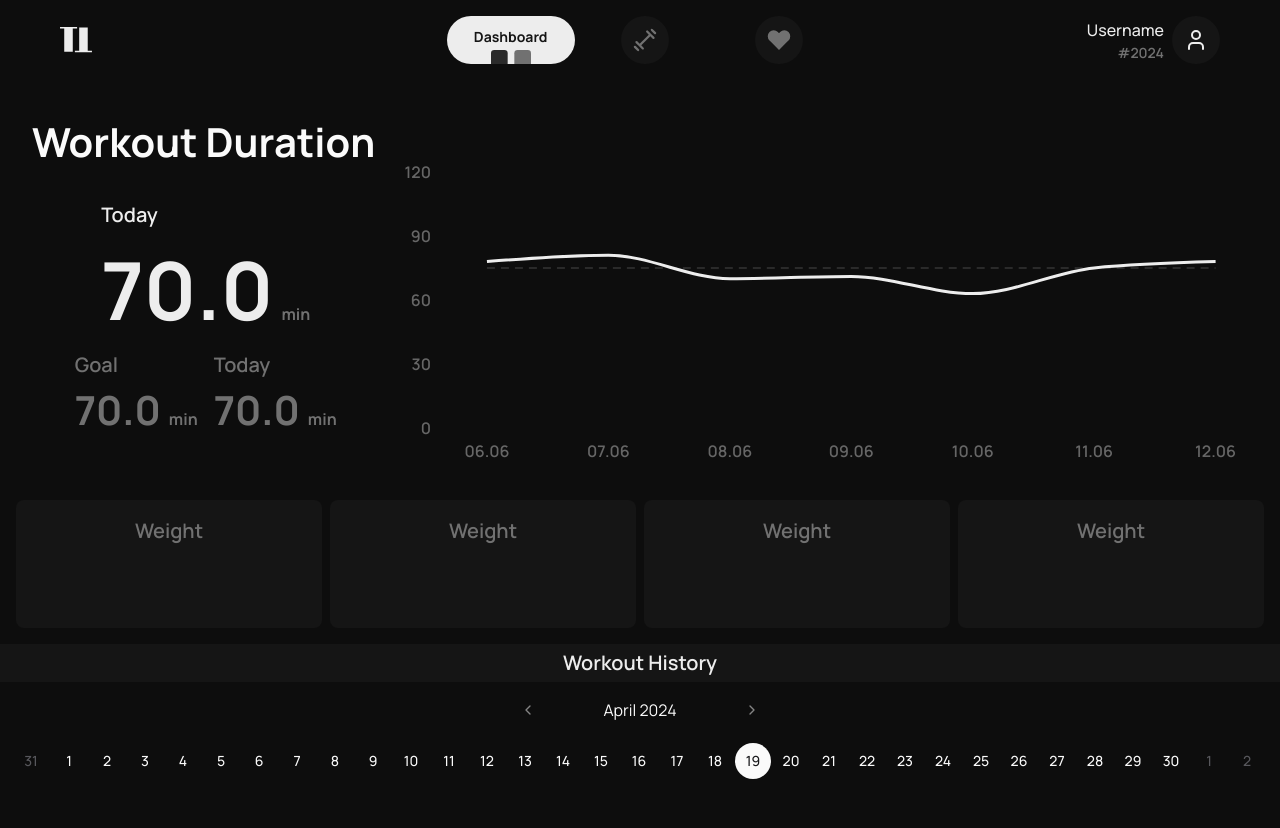
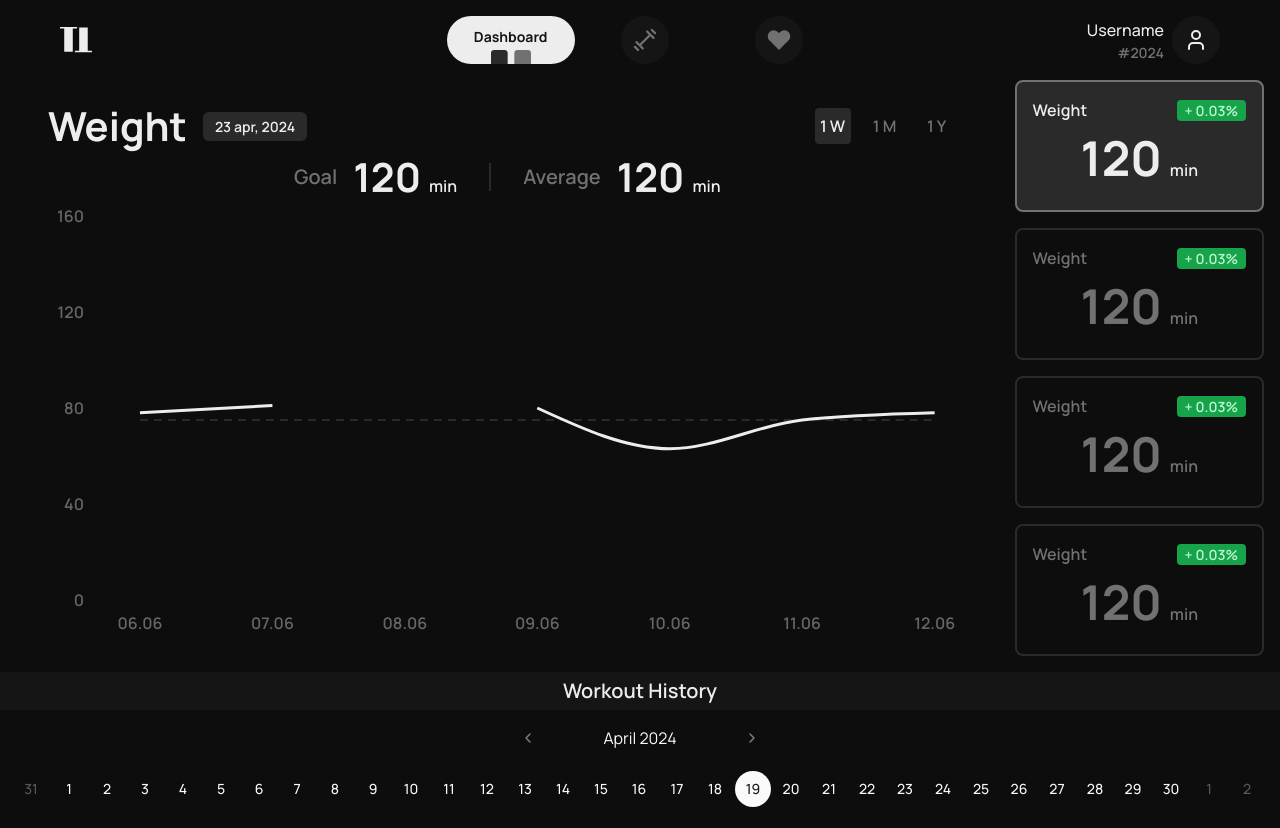
Before and after one commit to VLV-subgrupo/o2t, a Next.js app in the folder frontend/: page /dashboard in a window 1280 px wide. Shown: the top 828 px of the page. Before the commit the page ends 800 px from the top, so only its background shows below. Built offline with nearby package versions, Linux system fonts and the light colour scheme.

Commit message:
feat: modificação da ui do dashboard

```diff
--- a/frontend/app/(trackerPage)/components/graph.tsx
+++ b/frontend/app/(trackerPage)/components/graph.tsx
@@ -6,25 +6,29 @@ const CustomTooltip = ({ active, payload, label } : TooltipProps<number,string>)
     if (active && payload && payload.length) {
         let show = false
         let ratio = 0
-        if (payload[0].value && payload[1].value){
+        if (payload[0]?.value && payload[1]?.value){
             ratio = +((payload[1].value - payload[0].value) / 100).toFixed(2)
             show = true
         }
 
         return (
-            <div className="flex flex-row border border-gray bg-darkgray p-2 rounded-lg w-48 justify-between items-center">
+            <div className="flex flex-row border border-gray bg-darkgray/50 backdrop-blur-sm p-2 rounded-lg w-48 justify-between items-center">
                 <p className="label text-lightgray">weight</p>
                 <div className="flex flex-row items-center gap-1">
-                    <p className="text-light">
-                        {` ${payload[1].value}`}
-                    </p>
-                    {!show && <p className="text-light ml-2 label px-2 rounded-sm bg-gray">
-                        not registered
-                    </p>}
-                    {show &&
-                    <p className={`ml-2 label px-2 rounded-sm ${ratio >= 0 ? "bg-green-600 text-green-200" : "bg-red-600 text-red-200"}`}>
-                        {` ${ratio >= 0 ? `+${ratio} %` : `${ratio} %`}`}
-                    </p>}
+                    {!show ? (
+                        <p className="text-light ml-2 label px-2 rounded-sm bg-gray">
+                            not registered
+                        </p>
+                    ) : (
+                        <>
+                            <p className="text-light">
+                                {` ${payload[1].value}`}
+                            </p>
+                            <p className={`ml-2 label px-2 rounded-sm ${ratio >= 0 ? "bg-green-600 text-green-200" : "bg-red-600 text-red-200"}`}>
+                                {` ${ratio >= 0 ? `+${ratio} %` : `${ratio} %`}`}
+                            </p>
+                        </>
+                    )}
                 </div>
             </div>
         );
@@ -37,8 +41,8 @@ const Graph = () => {
     const data = [
         {date: "06.06", value: 78, goal: 75},
         {date: "07.06", value: 81, goal: 75},
-        {date: "08.06", value: 70, goal: 75},
-        {date: "09.06", value: 71, goal: 75},
+        {date: "08.06", value: null, goal: 75},
+        {date: "09.06", value: 80, goal: 75},
         {date: "10.06", value: 63, goal: 75},
         {date: "11.06", value: 75, goal: 75},
         {date: "12.06", value: 78, goal: 75},
@@ -47,10 +51,10 @@ const Graph = () => {
     return (
         <ResponsiveContainer width="100%" height="100%">
             <LineChart data={data} className=" select-none" margin={{top: 60}}>
-                <XAxis dataKey="date" className="p font-semibold last:text-light" padding={{ left: 48, right: 32 }} strokeOpacity={0}/>
-                <YAxis padding={{bottom: 10 }} className="p font-semibold text-light" domain={[0, (dataMax : number) => Math.round(dataMax * 1.5 / 10) * 10 ]} strokeOpacity={0}>
+                <XAxis dataKey="date" className="p font-semibold last:text-light" padding={{ left: 48, right: 48 }} strokeOpacity={0} tick={{stroke: 'red', strokeWidth: 2}}/>
+                <YAxis padding={{bottom: 10 }} className="p font-semibold text-light" domain={[0, (dataMax : number) => Math.round(dataMax * 2 / 10) * 10 ]} strokeOpacity={0}>
                 </YAxis>
-                <Tooltip cursor={false} animationEasing="ease-out" content={CustomTooltip} />
+                <Tooltip cursor={{ stroke: "#151515", strokeWidth: 100 }} animationEasing="ease-out" content={CustomTooltip} />
                 <Tooltip content={<CustomTooltip />} />
                 <Line type="monotone" dataKey="goal" stroke="#2A2A2A" dot={false} activeDot={false}  strokeWidth={2} strokeDasharray="8 6"/>
                 <Line type="monotone" dataKey="value" dot={false} activeDot={{stroke: 'transparent', r: 6}} strokeWidth={3} stroke="#EDEDED"/>
--- a/frontend/app/(trackerPage)/dashboard/page.tsx
+++ b/frontend/app/(trackerPage)/dashboard/page.tsx
@@ -3,15 +3,22 @@ import Historic from "../components/historic";
 
 type Prop = {
     title : string,
+    selected? : boolean
 }
 
-const RadioButton = ({title} : Prop) =>{
+const RadioButton = ({title, selected = false} : Prop) =>{
     return(
-        <div className="p-4 flex-1 h-32 flex flex-col bg-darkgray rounded-lg items-center">
-            <h6 className=" text-lightgray select-none">
-                {title}
-            </h6>
-            <div className="flex-grow flex items-center justify-center">
+        <div className={`p-4 flex-1 h-32 flex flex-col border-[2px] rounded-lg select-none ${selected ? " border-lightgray bg-gray text-light" : "border-gray text-lightgray"}`}>
+            <div className="flex w-full flex-row justify-between items-center">
+                <p className="font-semibold">
+                    {title}
+                </p>
+                <p className={`label px-2 rounded-sm bg-green-600 text-green-200`}>
+                    + 0.03%
+                </p>
+            </div>
+            <div className="flex-grow flex items-center justify-center px-12 gap-4">
+                <h1 className=" flex flex-row items-end gap-2"> 120 <span className="text-p font-semibold mb-3">min</span></h1>
             </div>
         </div>
     )
@@ -20,40 +27,30 @@ const RadioButton = ({title} : Prop) =>{
 const Dashboard = () => {
     return (
         <div className="flex-1 flex flex-col gap-4">
-            <div className="flex-grow w-full flex flex-col">
-                <div className="flex-grow flex flex-row w-full p-8 select-none">
-                    <div className="w-[40%] flex flex-col">
-                        <h3>
-                            Workout Duration
-                        </h3>
-                        <div className="flex-1 flex flex-col justify-center items-center">
-                            <h6 className="flex flex-col text-light">
-                                Today
-                                <span className="text-display font-bold">70.0
-                                    <span className="text-p ml-2 text-lightgray">min</span>
-                                </span>
-                            </h6>
-                            <div className="flex flex-row gap-4">
-                                <h6 className="flex flex-col text-lightgray">
-                                    Goal
-                                    <span className="text-h3 font-bold ">70.0
-                                        <span className="text-p ml-2">min</span>
-                                    </span>
-                                </h6>
-                                <h6 className="flex flex-col text-lightgray">
-                                    Today
-                                    <span className="text-h3 font-bold ">70.0
-                                        <span className="text-p ml-2">min</span>
-                                    </span>
-                                </h6>
-                            </div>
-
+            <div className="flex-grow w-full flex flex-row px-4 gap-4">
+                <div className=" flex flex-col w-full p-4 select-none outline-3 outline outline-transparent hover:outline-gray rounded-lg transition-all duration-300">
+                    <div className="absolute flex flex-row gap-8 self-center mt-[4%] items-center">
+                        <h6 className="text-lightgray flex items-center gap-4">Goal <span className="text-h3 font-bold text-light">120 <span className="text-p font-semibold">min</span></span></h6>
+                        <div className="h-7 w-[2px] bg-gray"></div>
+                        <h6 className="text-lightgray flex items-center gap-4">Average <span className="text-h3 font-bold text-light">120 <span className="text-p font-semibold">min</span></span></h6>
+                    </div>
+                    <div className="w-full flex flex-row items-center justify-between px-4">
+                        <div className="flex flex-row items-center gap-4 text-light">
+                            <h3 className="">Weight</h3>
+                            <p className="label bg-gray h-fit py-1 px-3 rounded-md">
+                                23 apr, 2024
+                            </p>
+                        </div>
+                        <div className="flex flex-row items-center gap-4 px-3 text-lightgray">
+                            <p className="size-9 bg-gray text-light grid place-items-center rounded-sm font-semibold cursor-pointer">1 W</p>
+                            <p className="size-9 hover:text-light grid place-items-center rounded-sm font-semibold cursor-pointer">1 M</p>
+                            <p className="size-9 hover:text-light grid place-items-center rounded-sm font-semibold cursor-pointer">1 Y</p>
                         </div>
                     </div>
                     <Graph />
                 </div>
-                <div className="px-4 flex flex-row justify-between items-center w-full gap-2">
-                    <RadioButton title="Weight"></RadioButton>
+                <div className="flex flex-col justify-between items-center gap-4">
+                    <RadioButton title="Weight" selected={true}></RadioButton>
                     <RadioButton title="Weight"></RadioButton>
                     <RadioButton title="Weight"></RadioButton>
                     <RadioButton title="Weight"></RadioButton>
```
